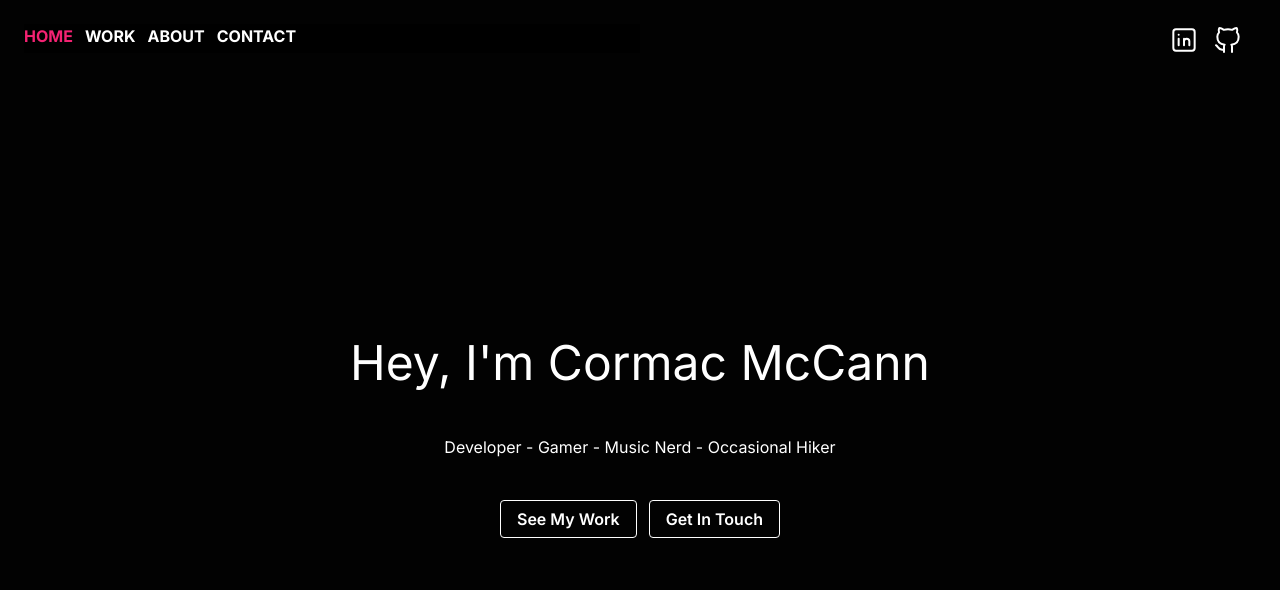
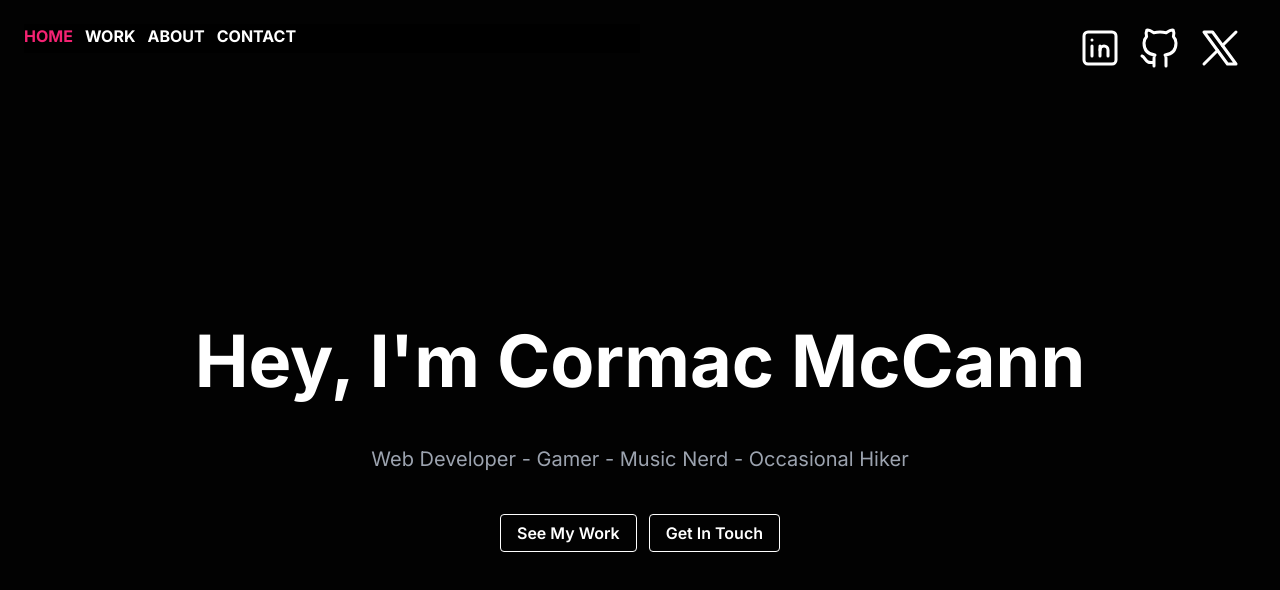
Before and after one commit to mccannsean421/cmccann-dot-com, a Next.js app: page / in a window 1280 px wide. Shown: the top 590 px of the page. Built offline with nearby package versions, Linux system fonts and the light colour scheme.

Commit message:
added twitter profile

```diff
--- a/src/app/contact/page.js
+++ b/src/app/contact/page.js
@@ -16,6 +16,7 @@ export default function ContactPage() {
             </p>
 
             <h2 className="text-2xl uppercase pb-8 font-bold">If you just want to say hi</h2>
+            <p>Drop me a line here:</p>
             <ContactForm />
         </main>
     )
--- a/src/app/globals.css
+++ b/src/app/globals.css
@@ -51,3 +51,12 @@ a:hover, .active-link {
 .nav-link:hover::after {
   width: 20px;
 }
+
+.social-link > svg {
+  height: 48px;
+  width: 48px;
+}
+
+.social-link > svg > path {
+  stroke: white;
+}
--- a/src/app/page.js
+++ b/src/app/page.js
@@ -7,8 +7,8 @@ export default function Home() {
     <main className="h-full">
       <div className="hero grid items-center h-full">
       <div className="text-center">
-        <h1 className="text-3xl lg:text-5xl">Hey, I&apos;m Cormac McCann</h1>
-        <h2 className="py-12">Developer - Gamer - Music Nerd - Occasional Hiker</h2>
+        <h1 className="text-3xl lg:text-7xl font-bold">Hey, I&apos;m Cormac McCann</h1>
+        <h2 className="py-12 text-xl text-gray-400">Web Developer - Gamer - Music Nerd - Occasional Hiker</h2>
         <div>
           <Link className="hover:border-gray-400 hover:text-gray-400 font-semibold py-2 px-4 border border-white rounded duration-200 mr-3 hero-btn" href="/work">See My Work</Link>
           <Link className="hover:border-gray-400 hover:text-gray-400 font-semibold py-2 px-4 border border-white rounded duration-200 hero-btn" href="/contact">Get In Touch</Link>
--- a/src/components/Nav.js
+++ b/src/components/Nav.js
@@ -30,12 +30,34 @@ export default function Nav() {
 
     const socialLinks = [
         {
-            icon: "/linked.svg",
+            icon:
+            `<svg xmlns="http://www.w3.org/2000/svg" class="icon icon-tabler icon-tabler-brand-linkedin" width="44" height="44" viewBox="0 0 24 24" stroke-width="1.5" stroke="#fff" fill="none" stroke-linecap="round" stroke-linejoin="round">
+
+                <path d="M4 4m0 2a2 2 0 0 1 2 -2h12a2 2 0 0 1 2 2v12a2 2 0 0 1 -2 2h-12a2 2 0 0 1 -2 -2z" />
+                <path d="M8 11l0 5" />
+                <path d="M8 8l0 .01" />
+                <path d="M12 16l0 -5" />
+                <path d="M16 16v-3a2 2 0 0 0 -4 0" />
+            </svg>
+          `,
             href: "https://www.linkedin.com/in/cormac-mccann-70052283/"
         },
         {
-            icon: "/github.svg",
+            icon: `
+            <svg xmlns="http://www.w3.org/2000/svg" class="icon icon-tabler icon-tabler-brand-github" width="44" height="44" viewBox="0 0 24 24" stroke-width="1.5" stroke="#fff" fill="none" stroke-linecap="round" stroke-linejoin="round">
+
+                <path d="M9 19c-4.3 1.4 -4.3 -2.5 -6 -3m12 5v-3.5c0 -1 .1 -1.4 -.5 -2c2.8 -.3 5.5 -1.4 5.5 -6a4.6 4.6 0 0 0 -1.3 -3.2a4.2 4.2 0 0 0 -.1 -3.2s-1.1 -.3 -3.5 1.3a12.3 12.3 0 0 0 -6.2 0c-2.4 -1.6 -3.5 -1.3 -3.5 -1.3a4.2 4.2 0 0 0 -.1 3.2a4.6 4.6 0 0 0 -1.3 3.2c0 4.6 2.7 5.7 5.5 6c-.6 .6 -.6 1.2 -.5 2v3.5" />
+            </svg>
+            `,
             href: "https://github.com/mccannsean421"
+        },
+        {
+            icon: `<svg xmlns="http://www.w3.org/2000/svg" class="icon icon-tabler icon-tabler-brand-x" width="72" height="72" viewBox="0 0 24 24" stroke-width="1.5" stroke="#00b341" fill="none" stroke-linecap="round" stroke-linejoin="round">
+
+            <path d="M4 4l11.733 16h4.267l-11.733 -16z" />
+            <path d="M4 20l6.768 -6.768m2.46 -2.46l6.772 -6.772" />
+          </svg>`,
+          href: "https://x.com/cmccanndev"
         }
     ];
 
@@ -53,14 +75,14 @@ export default function Nav() {
             <button className="lg:hidden text-white" onClick={() => setMobileNavIsOpen(!mobileNavIsOpen)}>
                 { !mobileNavIsOpen ? (
                     <svg xmlns="http://www.w3.org/2000/svg" class="icon icon-tabler icon-tabler-menu-2" width="36" height="36" viewBox="0 0 24 24" stroke-width="1.5" stroke="#fff" fill="none" stroke-linecap="round" stroke-linejoin="round">
-                        <path stroke="none" d="M0 0h24v24H0z" fill="none"/>
+
                         <path d="M4 6l16 0" />
                         <path d="M4 12l16 0" />
                         <path d="M4 18l16 0" />
                     </svg>
                 ) : (
                     <svg xmlns="http://www.w3.org/2000/svg" class="icon icon-tabler icon-tabler-x" width="36" height="36" viewBox="0 0 24 24" stroke-width="1.5" stroke="#2c3e50" fill="none" stroke-linecap="round" stroke-linejoin="round">
-                        <path stroke="none" d="M0 0h24v24H0z" fill="none"/>
+
                         <path d="M18 6l-12 12" />
                         <path d="M6 6l12 12" />
                     </svg>
@@ -73,9 +95,7 @@ export default function Nav() {
         <ul>
             { socialLinks.map((link, index) =>
                 <li key={`social-link-${index}`} className="inline-block pr-3">
-                    <a  href={link.href} className="pr-3" target="_blank" rel="nofollow">
-                        <Image src={link.icon} width={32} height={32} alt="LinkedIn Logo" />
-                    </a>
+                    <a  href={link.href} className="pr-3 social-link" target="_blank" rel="nofollow" dangerouslySetInnerHTML={{ __html: link.icon }} />
                 </li>
             ) }
         </ul>
```
